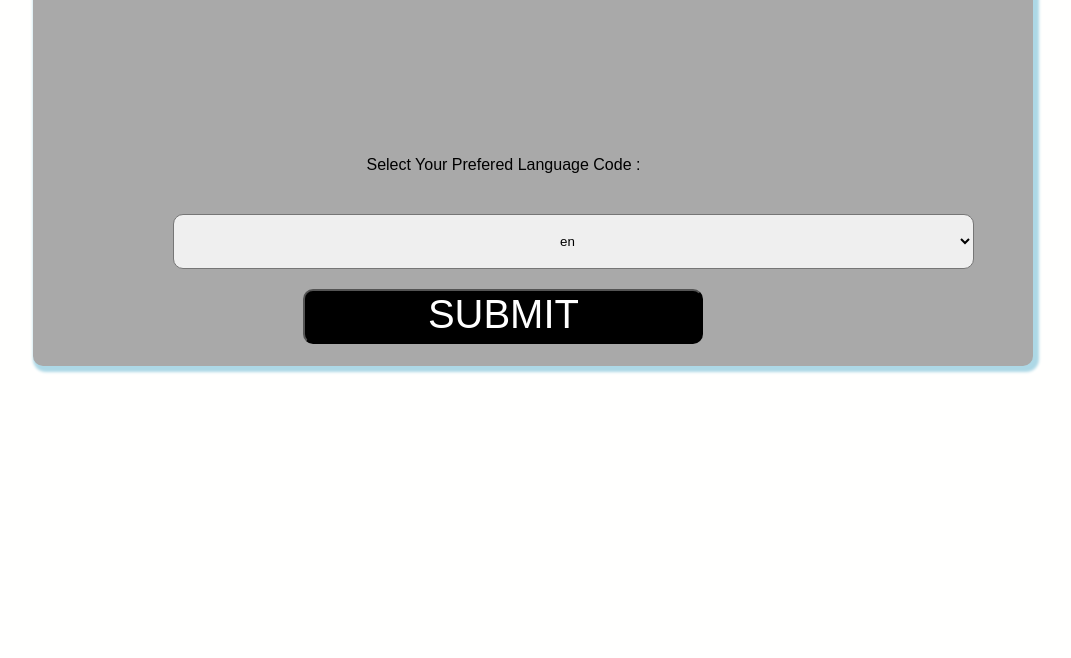
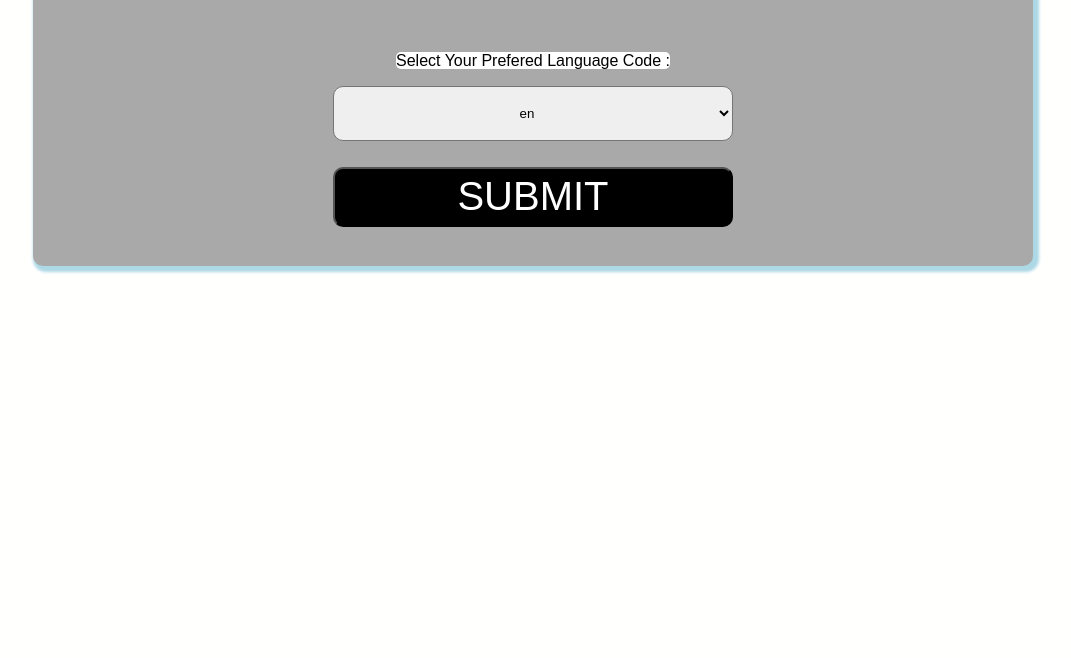
Before and after one commit to souleymane-k/desoloPro, a plain HTML site: page index.html in a window 1280 px wide. Shown: the part 142-800 px from the top of the page, without its empty margins (107-1178 px from the left). Drawn offline with nearby package versions, Linux system fonts and the light colour scheme.

Commit message:
SbmitFinal

```diff
--- a/app.css
+++ b/app.css
@@ -32,7 +32,7 @@ h1{
 .container{
     text-align:center;
     max-width: 445px;
-    height:350px;
+    height:400px;
     background-color:darkgray;
     margin: 0 auto;
     margin-bottom: 20px;
@@ -51,7 +51,9 @@ h1{
     display: flex;
     flex-direction: column;
     /* flex-wrap:wrap; */
-    justify-content: space-between;
+    max-width: 445px;
+    margin:30px;
+    justify-content: center;
     align-items: center;
     align-content: center;
     margin-bottom: 100px;
@@ -116,7 +118,7 @@ a{
 
     background-color:black;
     color:white;
-    max-width:100%;
+    max-width:150px;
     height: 50px;
 
 }
@@ -124,7 +126,16 @@ a{
 #title {
     color:white;
     font-weight: 70px;
+    /* background-color:black; */
+
 }
+#description {
+    color:white;
+    font-weight: 70px;
+    /* background-color:black; */
+
+}
+
 #author{
     color:white;
 
@@ -158,6 +169,9 @@ color:black;
 height:auto;
 text-align: center;
 }
+h2,p{
+    text-align:center;
+}
 
 
 /* ---------------------media query---------------------------- */
@@ -168,7 +182,7 @@ text-align: center;
       margin: auto;
       direction:flex;
       flex-direction: row;
-      height:500px;
+      height:400px;
     }
 
        .group {
@@ -187,7 +201,6 @@ text-align: center;
         flex-grow: 1;
         align-self:center;
         flex-wrap: wrap;
-
       }
       hr{
           width:500px;
@@ -195,31 +208,45 @@ text-align: center;
           color:black;
       }
 
+      #js-form{
+        position:absolute;
+        padding:10px;
+        margin-bottom: 5px;
+        /* margin-top: 100px; */
+        justify-items: center;
+        /* margin-left:230px; */
 
-   #js-search-term{
-     margin-top:40px;
-     margin-left:40px;
-     width: 200px;
     }
     .click{
         text-align:text;
-        padding-bottom: 10px;
-        margin-top:20px;
+        padding-bottom: 2px;
+        margin-top:10px;
         /* margin-left:200px; */
         /* text-transform: uppercase; */
         font-size:40px;
         font-weight: 300px;
         width: 400px;
-        height:55px;
+        height:60px;
         border-radius: 10px;
     }
     #js-search-term{
         color:black;
-        width:100%;
+        width:400px;;
         height:55px;
         border-radius:10px;
         text-align: center;
-        margin-left:70px;
+        /* margin-left:70px;  */
+
+    }
+    label{
+        background-color:white;
+        color:black;
+        height:100px;
+        font-weight: 500;
+        border-radius: 5px;
+        margin-bottom: 20px;
+        left: 70px;
+
 
     }
 
@@ -227,10 +254,13 @@ text-align: center;
         width:100%;
     }
 
-    .htitle{
-        margin-left:25px;
+    /* .htitle{
+        text-align:center;
+        margin-left:40px;
         height:200px;
-    }
+
+        background-color: black;
+    } */
     img{
         width:100%;
         height:400px;
@@ -263,7 +293,9 @@ text-align: center;
     #js-form{
         position:absolute;
         padding:60px;
-        margin-top: 220px;
+        margin-top: 100px;
+        justify-items: center;
+        margin-left:230px;
 
     }
     .hidden{
--- a/app.js
+++ b/app.js
@@ -19,7 +19,7 @@ function displayResults(responseJson){
           <div>
           <img src="${responseJson.news[i].image}" alt="${name}">
           <div id="title"><p> ${responseJson.news[i].title}.</p> </div>
-          <div><p>  ${responseJson.news[i].description}</p></div>
+          <div id="description"><p>  ${responseJson.news[i].description}</p></div>
           <p class="detailsClick"> <a href="${responseJson.news[i].url}" target="_blank">More Infos</a></p>
            </div>
            <hr>
--- a/index.html
+++ b/index.html
@@ -15,7 +15,10 @@
           </div>
            <!--Form-->
            <form id="js-form">
-              <label for="js-search-term">Select Your Prefered Language Code : </label>
+              <p>
+                <label for="js-search-term">Select Your Prefered Language Code : </label>
+                </p>
+                <p>
               <select  name="js-search-term"  id="js-search-term">
                 <option>en</option>
                 <option>ar</option>
@@ -31,6 +34,8 @@
                 <option>ru</option>
                 <option>es</option>
               </select>
+              </p>
+
              <button type="submit" value="submit" class="click"> submit</button>
            </form>
           </div>
```
Also changed, not shown: 1 other file.
